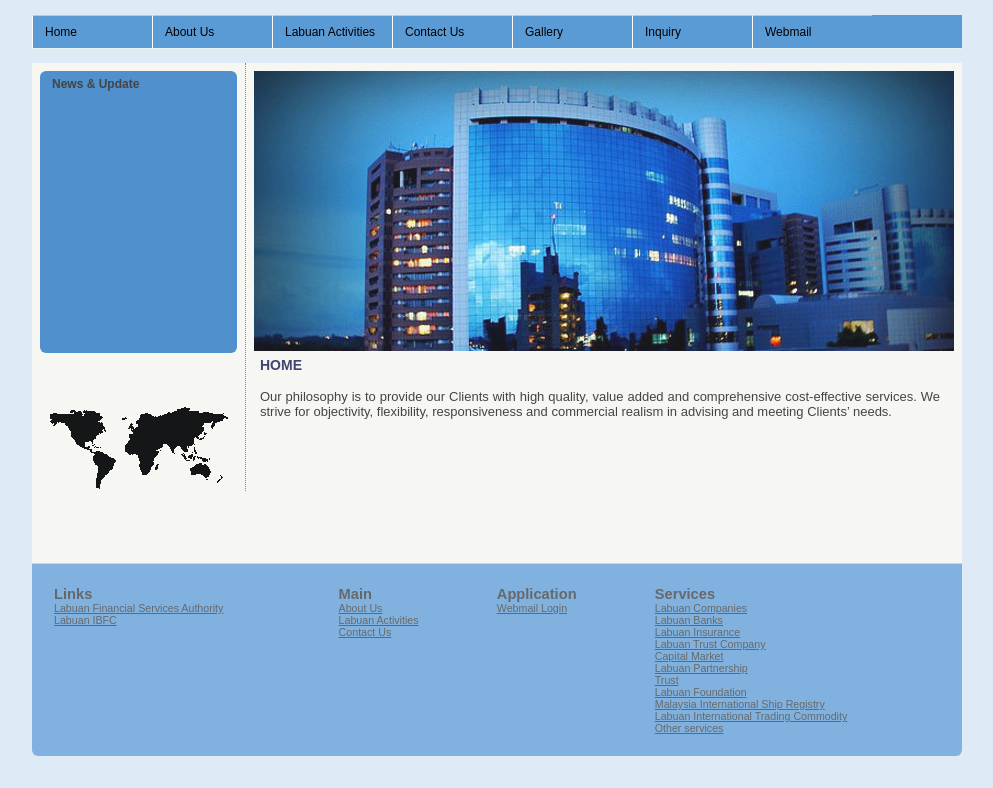
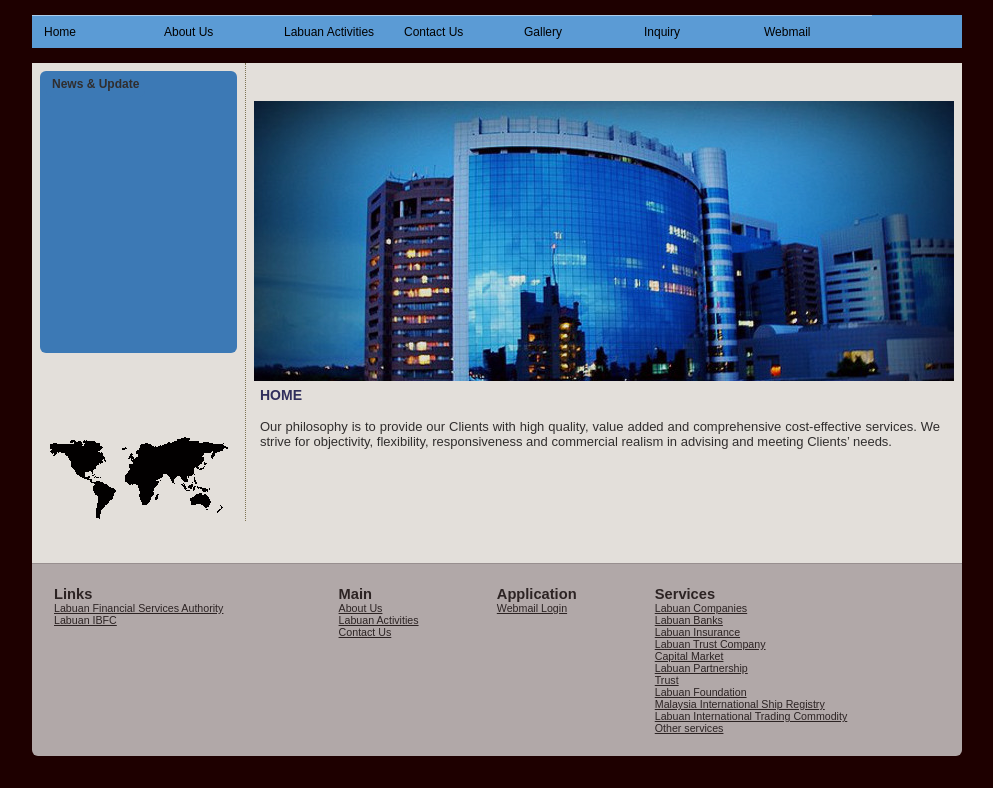
Before and after one commit to rogonn/ams-web, a plain HTML site: page index.html in a window 1280 px wide. Shown: the part 101-889 px from the top of the page, without its empty margins (143-1136 px from the left). Drawn offline with Linux system fonts and the light colour scheme.

Commit message:
update style

```diff
--- a/theme/ams/style.css
+++ b/theme/ams/style.css
@@ -9,10 +9,8 @@ body
 {
     font-weight: 0.9em;
     background-position: top center;
-    background-repeat: repeat-x;
-    background-color:#397bb7;
-    /* background-image: url('images/blue.jpg'); */
     background-color: #DEEBF7;
+    background-color: #1e0000;
 }
 
 h1
@@ -119,7 +117,6 @@ ul
     height:33px;
     width:930px;
     margin:0 auto;
-    border-bottom:1px solid #eaf2f8;
     background-color:#7f4b4f;
     background: #5B9BD5;
 }
@@ -132,6 +129,7 @@ ul
 
 #menu a
 {
+    border-left: none;
     text-decoration:none;
     font-size:9pt;
     color: #000;
@@ -385,6 +383,7 @@ ul
     margin:0 auto;
     background-color: #7f4b4f;
     background-color: #5B9BD5;
+    background-color: #f0f0f0;
     border-top:1px solid #ccc;
     padding:0.5em;
     width:918px;
@@ -451,7 +450,8 @@ ul
 
 .slogan
 {
-    color: white;
+    color: #666;
+    margin-top: 30px;
     font-size: 30pt;
     font-style: italic;
     font-family: Georgia;
```
